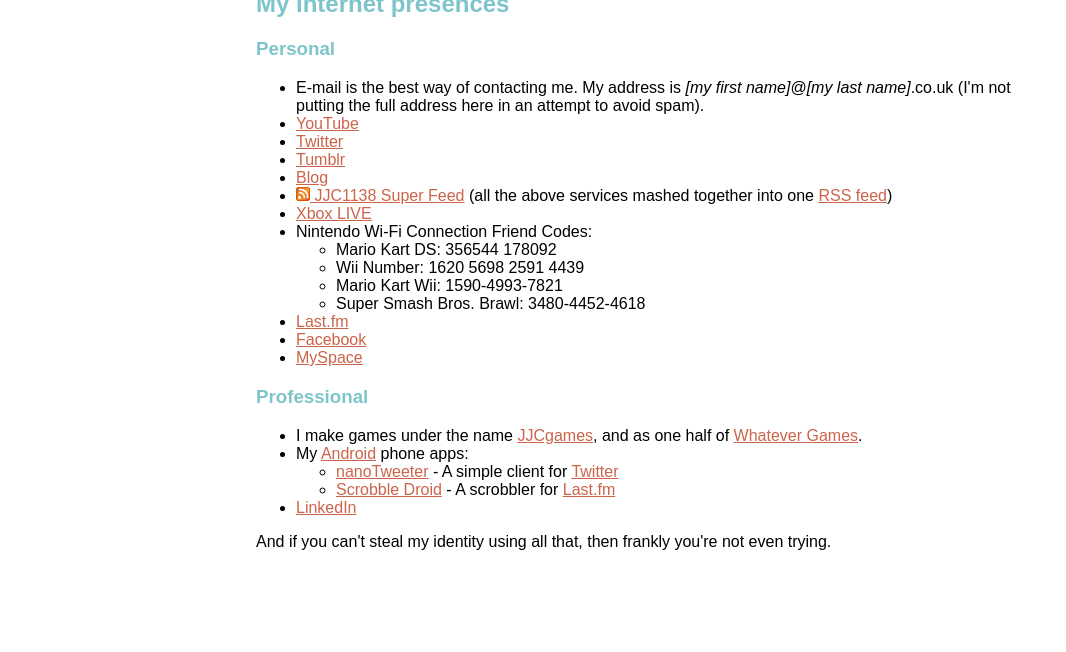
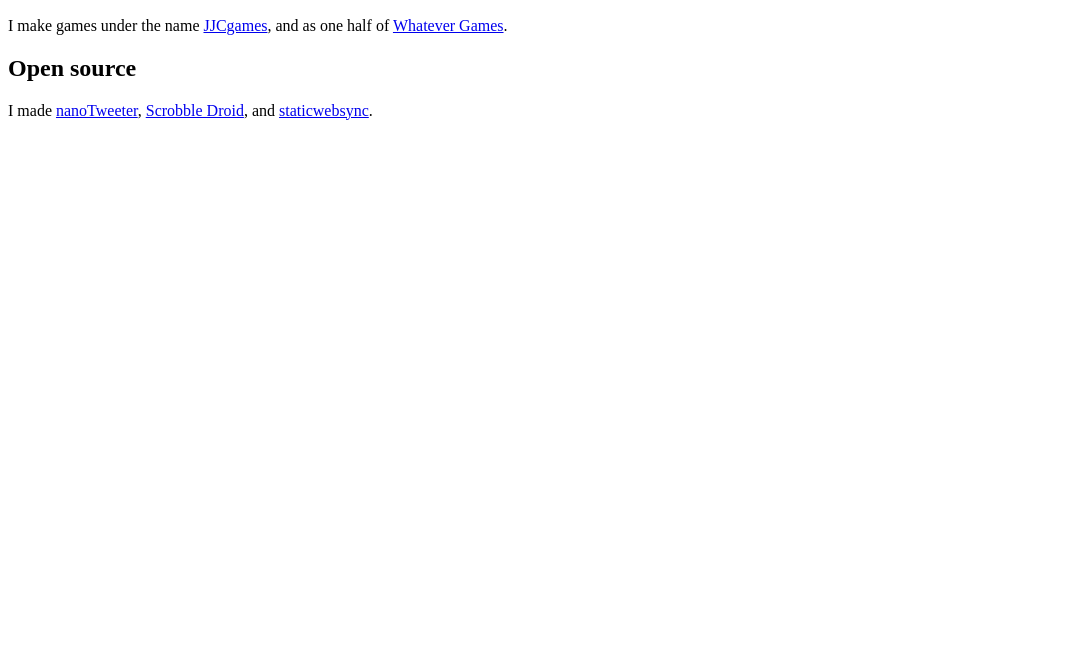
Before and after one commit to JJC1138/web, a plain HTML site: page site/index.html in a window 1280 px wide. Shown: the part 148-800 px from the top of the page, without its empty margins (0-1066 px from the left). Drawn offline with Linux system fonts and the light colour scheme.

Commit message:
Cut home page back to its essentials in preparation for redesign.

```diff
--- a/site/index.html
+++ b/site/index.html
@@ -1,54 +1,23 @@
-<!DOCTYPE HTML PUBLIC "-//W3C//DTD HTML 4.01//EN" "http://www.w3.org/TR/html4/strict.dtd">
+<!DOCTYPE html>
 <html>
-
 <head>
-<meta http-equiv="Content-Type" content="text/html; charset=UTF-8">
-<link href="style.css" rel="Stylesheet" type="text/css">
+<title>Jon Colverson</title>
 <link href="https://www.google.com/accounts/o8/ud" rel="openid2.provider">
 <link href="http://www.google.com/profiles/jjc1138" rel="openid2.local_id">
-<title>Jon Colverson / JJC1138</title>
 </head>
 
 <body>
-
-<h1>Jon Colverson / JJC1138</h1>
-<h2>My Internet presences</h2>
-
-<h3>Personal</h3>
-<ul>
-<li>E-mail is the best way of contacting me. My address is <em>[my first name]</em>@<em>[my last name]</em>.co.uk (I'm not putting the full address here in an attempt to avoid spam).</li>
-<li><a href="http://www.youtube.com/JJC1138">YouTube</a></li>
-<li><a href="http://twitter.com/JJC1138">Twitter</a></li>
-<li><a href="http://jjc1138.tumblr.com/">Tumblr</a></li>
-<li><a href="http://blog.jjc1138.net/">Blog</a></li>
-<li><a href="http://pipes.yahoo.com/pipes/pipe.run?_id=4j2lxLlp3RGlKm1lBB50VA&_render=rss"><img src="feed.png" alt="Feed"> JJC1138 Super Feed</a> (all the above services mashed together into one <a href="http://www.youtube.com/watch?v=0klgLsSxGsU">RSS feed</a>)</li>
-<li><a href="http://live.xbox.com/member/JJC1138">Xbox LIVE</a></li>
-<li>Nintendo Wi-Fi Connection Friend Codes:
-<ul>
-<li>Mario Kart DS: 356544 178092</li>
-<li>Wii Number: 1620 5698 2591 4439</li>
-<li>Mario Kart Wii: 1590-4993-7821</li>
-<li>Super Smash Bros. Brawl: 3480-4452-4618</li>
-</ul>
-</li>
-<li><a href="http://www.last.fm/user/JJC1138">Last.fm</a></li>
-<li><a href="http://www.facebook.com/profile.php?id=686001192">Facebook</a></li>
-<li><a href="http://profile.myspace.com/index.cfm?fuseaction=user.viewprofile&amp;friendid=83408014">MySpace</a></li>
-</ul>
-
-<h3>Professional</h3>
-<ul>
-<li>I make games under the name <a href="http://JJCgames.com/">JJCgames</a>, and as one half of <a href="http://whatevergames.net/">Whatever Games</a>.</li>
-<li>My <a href="http://www.android.com/">Android</a> phone apps:
-<ul>
-<li><a href="http://nanoTweeter.com/">nanoTweeter</a> - A simple client for <a href="http://twitter.com/">Twitter</a></li>
-<li><a href="http://ScrobbleDroid.com/">Scrobble Droid</a> - A scrobbler for <a href="http://www.last.fm/">Last.fm</a></li>
-</ul></li>
-<li><a href="http://www.linkedin.com/in/jjc1138">LinkedIn</a></li>
-</ul>
-
-<p>And if you can't steal my identity using all that, then frankly you're not even trying.</p>
-
+<div>
+<h1>Jon Colverson</h1>
+<p>Hello! You can find me on <a href="http://twitter.com/JJC1138">Twitter</a>, <a href="http://www.youtube.com/JJC1138">YouTube</a>, <a href="http://jjc1138.tumblr.com/">Tumblr</a>, <a href="http://www.facebook.com/JJC1138">Facebook</a>, and <a href="mailto:jonDELETE@THIScolverson.co.uk">email</a>.</p>
+<h2>Professional</h2>
+<div id="professional">
+<p>I make games under the name <a href="http://JJCgames.com/">JJCgames</a>, and as one half of <a href="http://whatevergames.net/">Whatever Games</a>.</p>
+</div>
+<h2>Open source</h2>
+<div id="opensource">
+<p>I made <a href="http://nanotweeter.com/">nanoTweeter</a>, <a href="http://scrobbledroid.com/">Scrobble Droid</a>, and <a href="http://staticwebsync.com/">staticwebsync</a>.</p>
+</div>
+</div>
 </body>
-
 </html>
--- a/site/style.css
+++ /dev/null
@@ -1,19 +0,0 @@
-body {
-    background-color: white;
-    color: black;
-    font-family: Arial, Verdana, sans-serif;
-    margin: 5em auto;
-    width: 60%;
-}
-
-h1, h2, h3 {
-    color: #7ec5cb;
-}
-
-a {
-    color: #cb644a;
-}
-
-a img {
-    border: none;
-}
```
Also changed, not shown: site/feed.png (deleted).
